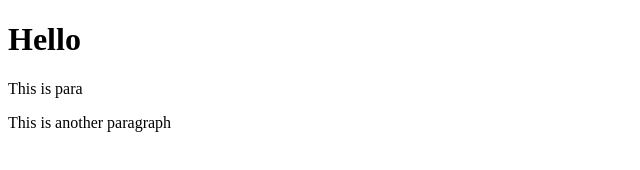
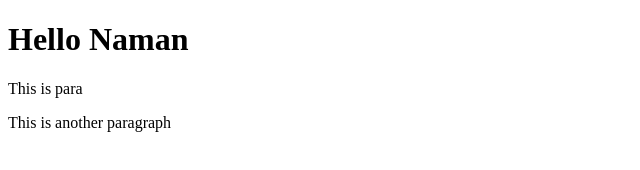
Before and after one commit to naman9896/Git, a plain HTML site: page index.html in a window 1280 px wide. Shown: the whole page, without its empty margins (0-640 px from the left). Drawn offline with Linux system fonts and the light colour scheme.

Commit message:
initial commit

```diff
--- a/index.html
+++ b/index.html
@@ -7,7 +7,7 @@
     <title>Document</title>
   </head>
   <body>
-    <h1>Hello</h1>
+    <h1>Hello Naman</h1>
     <p>This is para</p>
     <p>This is another paragraph</p>
   </body>
```
